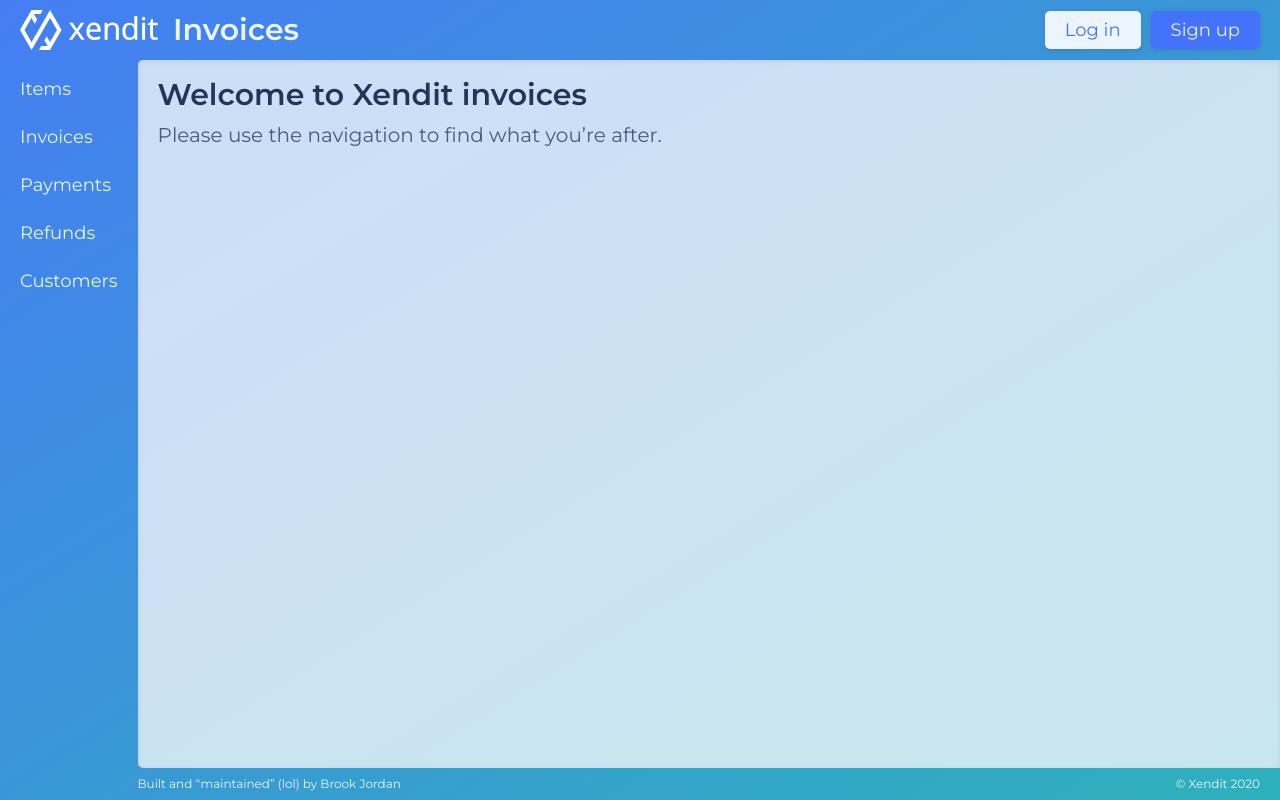
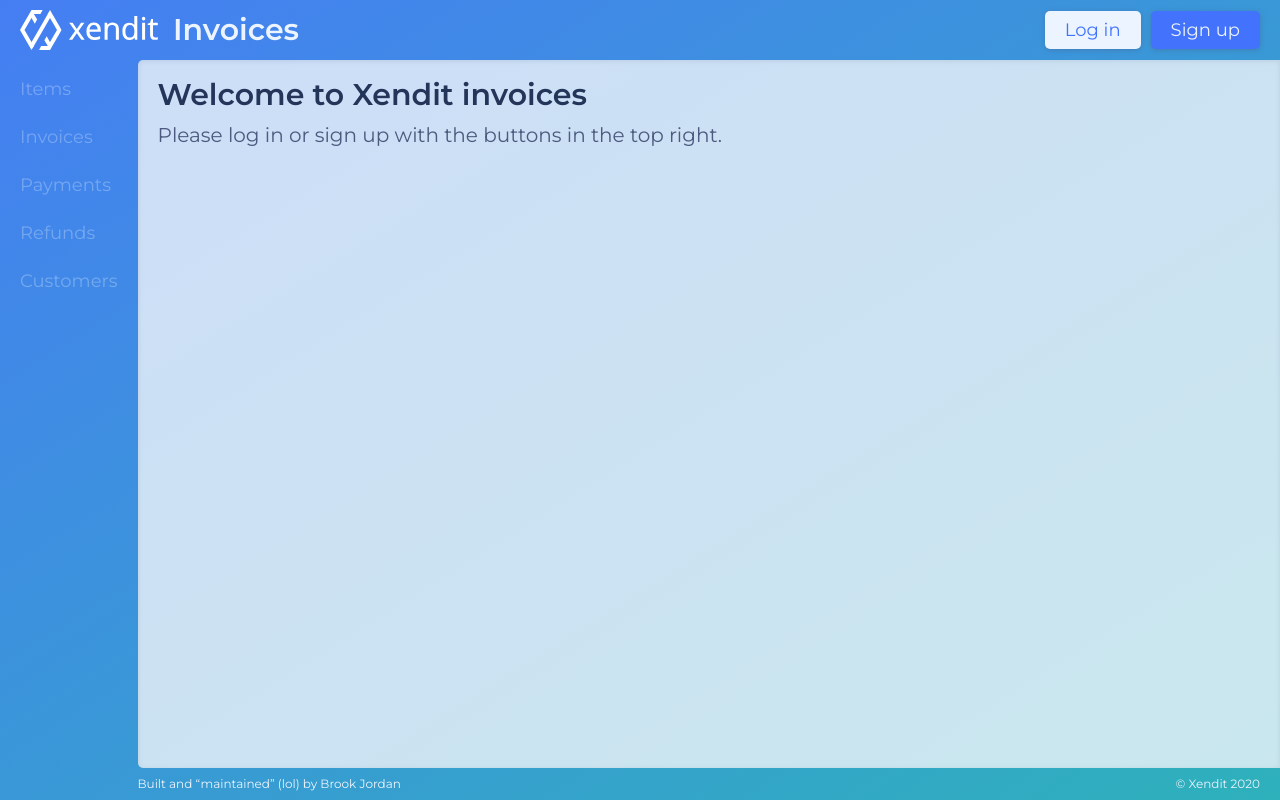
Before and after one commit to brookjordan/xendit-invoice, a React app: page / in a window 1280 px wide. Built offline with nearby package versions, Linux system fonts and the light colour scheme; no server answers.

Commit message:
Home message

```diff
--- a/src/components/App.js
+++ b/src/components/App.js
@@ -65,7 +65,7 @@
       <Router>
         <div className="app-layout">
           <div className="app-layout__main">
-            <SiteContent logIn={this.logIn} />
+            <SiteContent user={this.state.user} logIn={this.logIn} />
           </div>
 
           <div className="app-layout__header">
@@ -73,7 +73,7 @@
           </div>
 
           <div className="app-layout__navigation">
-            <SiteNavigation />
+            <SiteNavigation user={this.state.user} />
           </div>
 
           <div className="app-layout__footer">
--- a/src/components/Home.js
+++ b/src/components/Home.js
@@ -2,9 +2,12 @@
 
 class App extends React.Component {
   render() {
+    let message = this.props.user
+      ? "Please use the navigation to the left to find what you’re after."
+      : "Please log in or sign up with the buttons in the top right.";
     return <div className="body-text">
       <h2>Welcome to Xendit invoices</h2>
-      <p>Please use the navigation to find what you’re after.</p>
+      <p>{message}</p>
     </div>;
   };
 }
--- a/src/components/SiteContent.js
+++ b/src/components/SiteContent.js
@@ -46,7 +46,7 @@
           </Route>
 
           <Route path="/">
-            <Home />
+            <Home user={this.props.user} />
           </Route>
         </Switch>
       </main>
--- a/src/components/SiteNavigation.js
+++ b/src/components/SiteNavigation.js
@@ -4,15 +4,17 @@
 
 class App extends React.Component {
   render() {
-    return (
-      <nav className="site-navigation">
-        <Link to="/items" className="site-navigation__link">Items</Link>
-        <Link to="/invoices" className="site-navigation__link">Invoices</Link>
-        <Link to="/payments" className="site-navigation__link">Payments</Link>
-        <Link to="/refunds" className="site-navigation__link">Refunds</Link>
-        <Link to="/customers" className="site-navigation__link">Customers</Link>
-      </nav>
-    );
+    let linkClass = this.props.user
+      ? "site-navigation__link"
+      : "site-navigation__link site-navigation__link--disabled";
+
+    return <nav className="site-navigation">
+      <Link to="/items" className={linkClass}>Items</Link>
+      <Link to="/invoices" className={linkClass}>Invoices</Link>
+      <Link to="/payments" className={linkClass}>Payments</Link>
+      <Link to="/refunds" className={linkClass}>Refunds</Link>
+      <Link to="/customers" className={linkClass}>Customers</Link>
+    </nav>;
   };
 }
 
--- a/src/styles/components/_site-navigation.scss
+++ b/src/styles/components/_site-navigation.scss
@@ -8,6 +8,12 @@
     @include button.transparent;
     display: block;
     color: c.$white;
+    transition: opacity 0.2s;
+
+    &--disabled {
+      pointer-events: none;
+      opacity: 0.3;
+    }
 
     &:not(:first-child) {
       margin-top: 10px;
```
